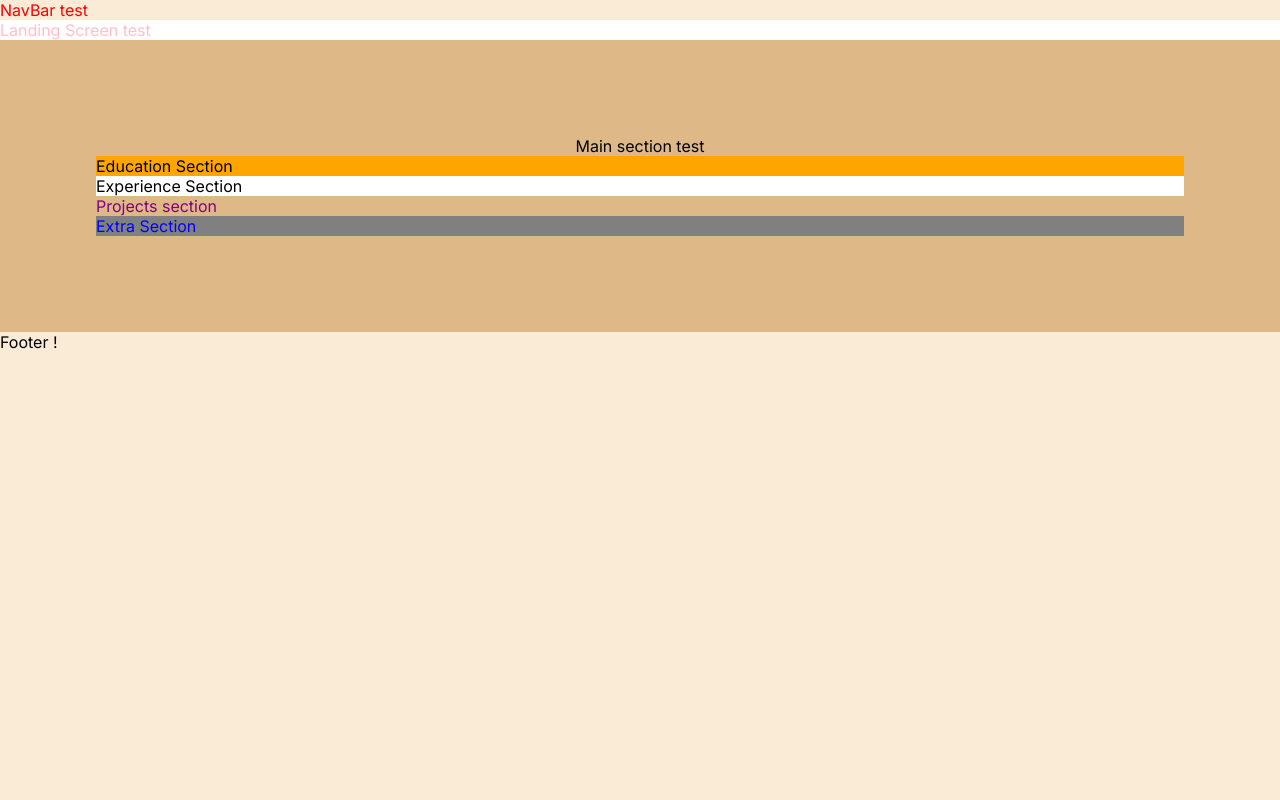
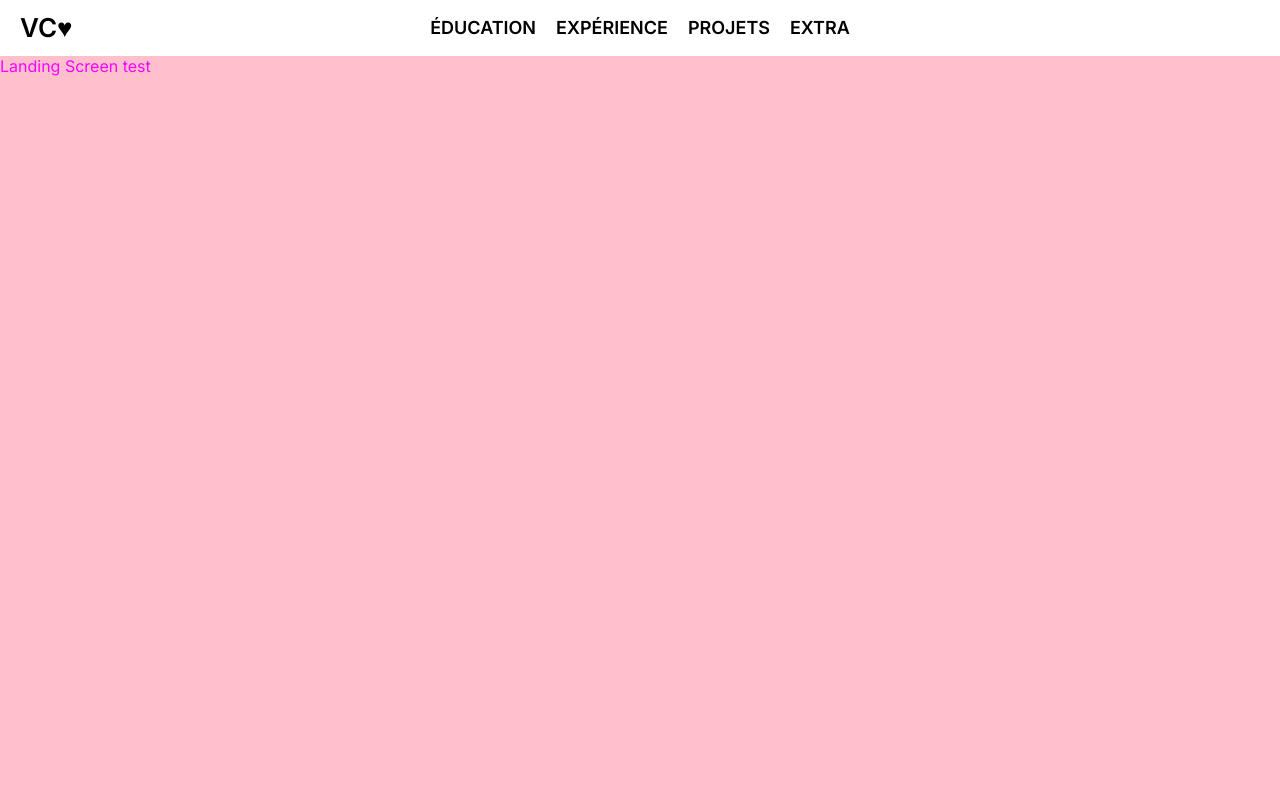
Before and after one commit to VanessaCHW/vc-portfolio, a Next.js app in the folder vanportfolio/: page / in a window 1280 px wide. Shown: the top 800 px of the page. Built offline with nearby package versions, Linux system fonts and the light colour scheme.

Commit message:
Reference to sections and styling in NavBar

```diff
--- a/vanportfolio/src/app/Sections/Education.js
+++ b/vanportfolio/src/app/Sections/Education.js
@@ -4,16 +4,16 @@ import styled from "styled-components";
 
 const Education = () => {
   return (
-    <Container>
+    <Container id="section-education">
       <div>Education Section</div>
     </Container>
   );
 };
-
-export default Education;
 
 const Container = styled.div`
   width: 100%;
   color: black;
   background-color: orange;
 `;
+
+export default Education;
--- a/vanportfolio/src/app/Sections/Experience.js
+++ b/vanportfolio/src/app/Sections/Experience.js
@@ -4,16 +4,16 @@ import styled from "styled-components";
 
 const Experience = () => {
   return (
-    <Container>
+    <Container id="section-experience">
       <div>Experience Section</div>
     </Container>
   );
 };
-
-export default Experience;
 
 const Container = styled.div`
   width: 100%;
   color: black;
   background-color: white;
 `;
+
+export default Experience;
--- a/vanportfolio/src/app/Sections/Extra.js
+++ b/vanportfolio/src/app/Sections/Extra.js
@@ -4,16 +4,16 @@ import styled from "styled-components";
 
 const Extra = () => {
   return (
-    <Container>
+    <Container id="section-extra">
       <div>Extra Section</div>
     </Container>
   );
 };
-
-export default Extra;
 
 const Container = styled.div`
   width: 100%;
   color: blue;
   background-color: grey;
 `;
+
+export default Extra;
--- a/vanportfolio/src/app/Sections/Landing.js
+++ b/vanportfolio/src/app/Sections/Landing.js
@@ -10,9 +10,10 @@ const Landing = () => {
   );
 };
 
+const Container = styled.div`
+  color: magenta;
+  background-color: pink;
+  min-height: 200vh;
+`;
+
 export default Landing;
-
-const Container = styled.div`
-  color: pink;
-  background-color: white;
-`;
--- a/vanportfolio/src/app/Sections/NavBar.js
+++ b/vanportfolio/src/app/Sections/NavBar.js
@@ -5,13 +5,71 @@ import styled from "styled-components";
 const NavBar = () => {
   return (
     <Header>
-      <div>NavBar test</div>
+      <LeftLogo>
+        <p>VC♥</p>
+      </LeftLogo>
+      <NavListDesktop>
+        <li>
+          <NavSection href="#section-education">ÉDUCATION</NavSection>
+        </li>
+        <li>
+          <NavSection href="#section-experience">EXPÉRIENCE</NavSection>
+        </li>
+        <li>
+          <NavSection href="#section-projets">PROJETS</NavSection>
+        </li>
+        <li>
+          <NavSection href="#section-extra">EXTRA</NavSection>
+        </li>
+      </NavListDesktop>
     </Header>
   );
 };
 
 const Header = styled.header`
-  color: red;
+  position: relative;
+  height: 56px;
+  display: flex;
+  justify-content: center;
+  font-size: 18px;
+  font-weight: 600;
+`;
+
+const LeftLogo = styled.div`
+  position: absolute;
+  left: 0;
+  height: 100%;
+  display: flex;
+  align-items: center;
+  margin-left: 20px;
+
+  & > p {
+    font-size: 26px;
+  }
+`;
+
+const NavListDesktop = styled.ul`
+  list-style-type: none;
+  display: flex;
+  justify-content: center;
+  gap: 20px;
+
+  & > li {
+    border-bottom: 1px solid white;
+    display: flex;
+    align-items: center;
+
+    &:hover {
+      border-bottom: solid;
+    }
+  }
+`;
+
+const NavSection = styled.a`
+  text-decoration: none;
+  &:hover {
+    text-decoration: none;
+  }
 `;
 
 export default NavBar;
--- a/vanportfolio/src/app/Sections/Projects.js
+++ b/vanportfolio/src/app/Sections/Projects.js
@@ -4,13 +4,13 @@ import styled from "styled-components";
 
 const Projects = () => {
   return (
-    <Header>
+    <Container id="section-projets">
       <div>Projects section</div>
-    </Header>
+    </Container>
   );
 };
 
-const Header = styled.header`
+const Container = styled.div`
   width: 100%;
   color: purple;
 `;
--- a/vanportfolio/src/app/globals.css
+++ b/vanportfolio/src/app/globals.css
@@ -26,7 +26,7 @@ body {
   max-width: 100vw;
   overflow-x: hidden;
   color: var(--foreground-color);
-  background-color: antiquewhite;
+  background-color: #FFFFFF;
 }
 
 body {
```
